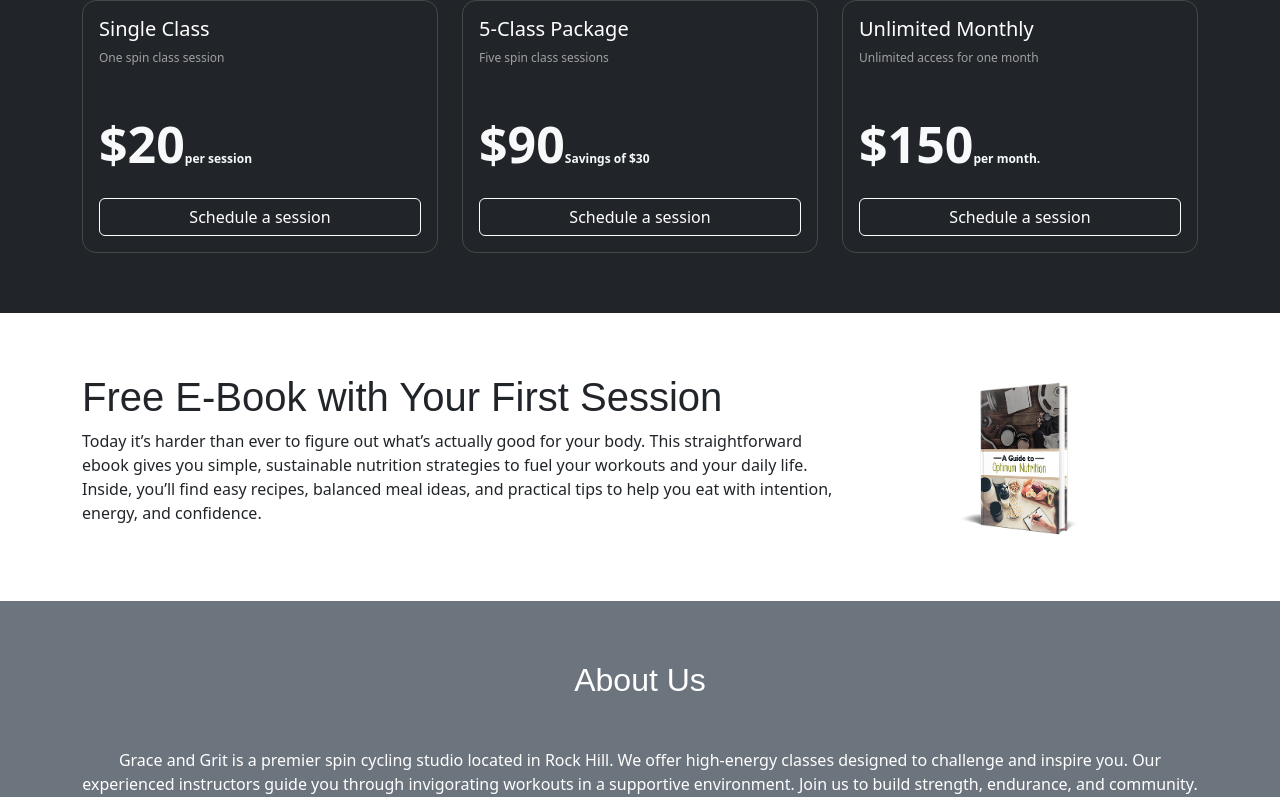
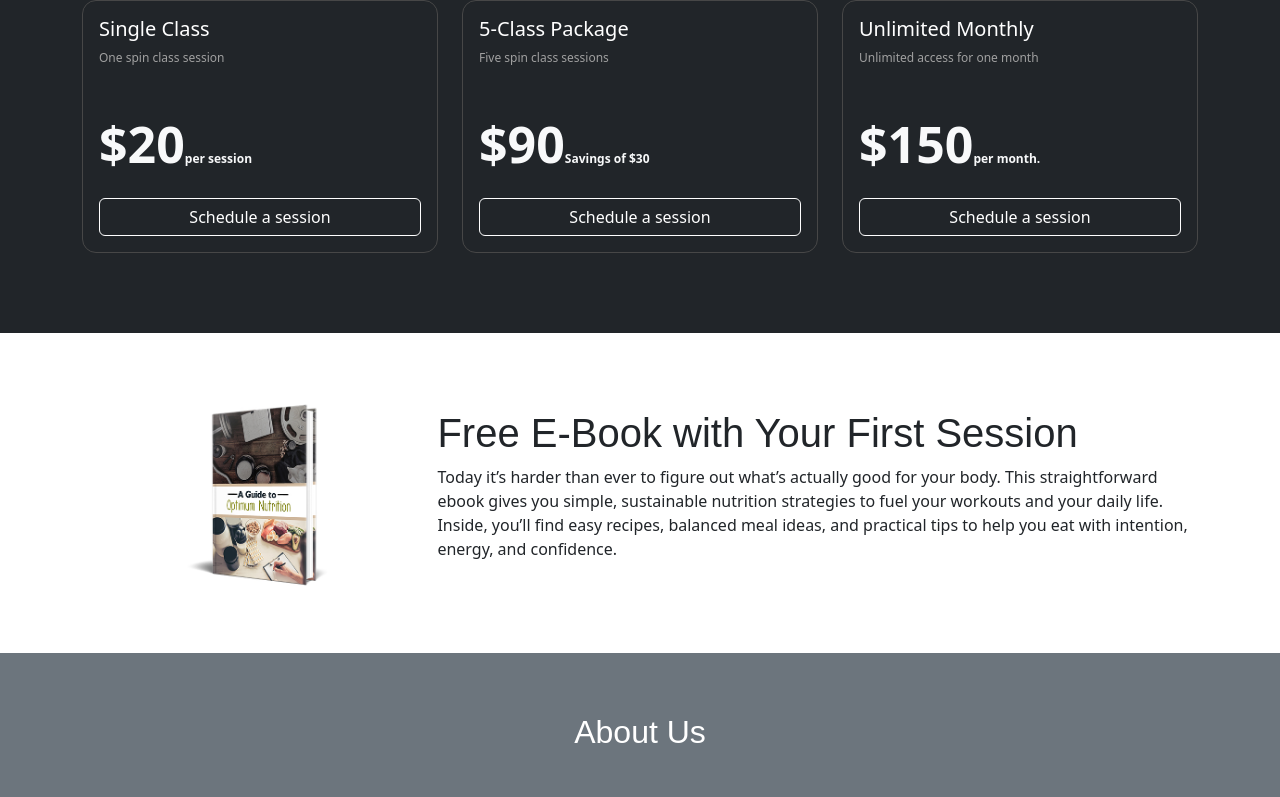
Before and after one commit to bsartain/grace-and-grit, a Next.js app: page / in a window 1280 px wide. Shown: the part 946-1743 px from the top of the page. Built offline with nearby package versions, Linux system fonts and the light colour scheme; a web font is replaced by a local one.

Commit message:
Changed CSS

```diff
--- a/app/globals.css
+++ b/app/globals.css
@@ -83,6 +83,7 @@ h6 {
     background: rgb(33 37 41) !important;
     border: 1px solid #474747 !important;
     border-radius: 14px;
+    margin-bottom: 20px;
   }
   .spin-class-description {
     color: #ffffff;
@@ -148,12 +149,20 @@ h6 {
 }
 
 .ebook {
-  .ebook-image {
-    background-size: contain;
-    background-position: center;
-    width: 100%;
-    height: auto;
-    background-repeat: no-repeat;
+  .ebook-container {
+    display: flex;
+    justify-content: center;
+    align-items: center;
+    @media only screen and (max-width: 767px) {
+      flex-direction: column;
+    }
+    .ebook-image {
+      background-size: contain;
+      background-position: center;
+      width: 100%;
+      min-height: 200px;
+      background-repeat: no-repeat;
+    }
   }
 }
 
--- a/app/page.tsx
+++ b/app/page.tsx
@@ -136,17 +136,15 @@ export default function Home() {
       </section>
 
       <section id="ebook" className="section ebook">
-        <Container>
-          <div className="d-flex">
-            <div>
+        <Container className="ebook-container">
+          <div className="ebook-image" style={{ backgroundImage: `url("/images/nutrition-ebook.jpg")` }}></div>
+          <div className="ebook-copy">
             <h1>Free E-Book with Your First Session</h1>
             <p>
               Today it’s harder than ever to figure out what’s actually good for your body. This straightforward ebook gives you simple, sustainable
               nutrition strategies to fuel your workouts and your daily life. Inside, you’ll find easy recipes, balanced meal ideas, and practical
               tips to help you eat with intention, energy, and confidence.
             </p>
-            </div>
-            <div className="ebook-image" style={{ backgroundImage: `url("/images/nutrition-ebook.jpg")` }}></div>
           </div>
         </Container>
       </section>
```
Lines whose indentation alone changed are shown as unchanged.
